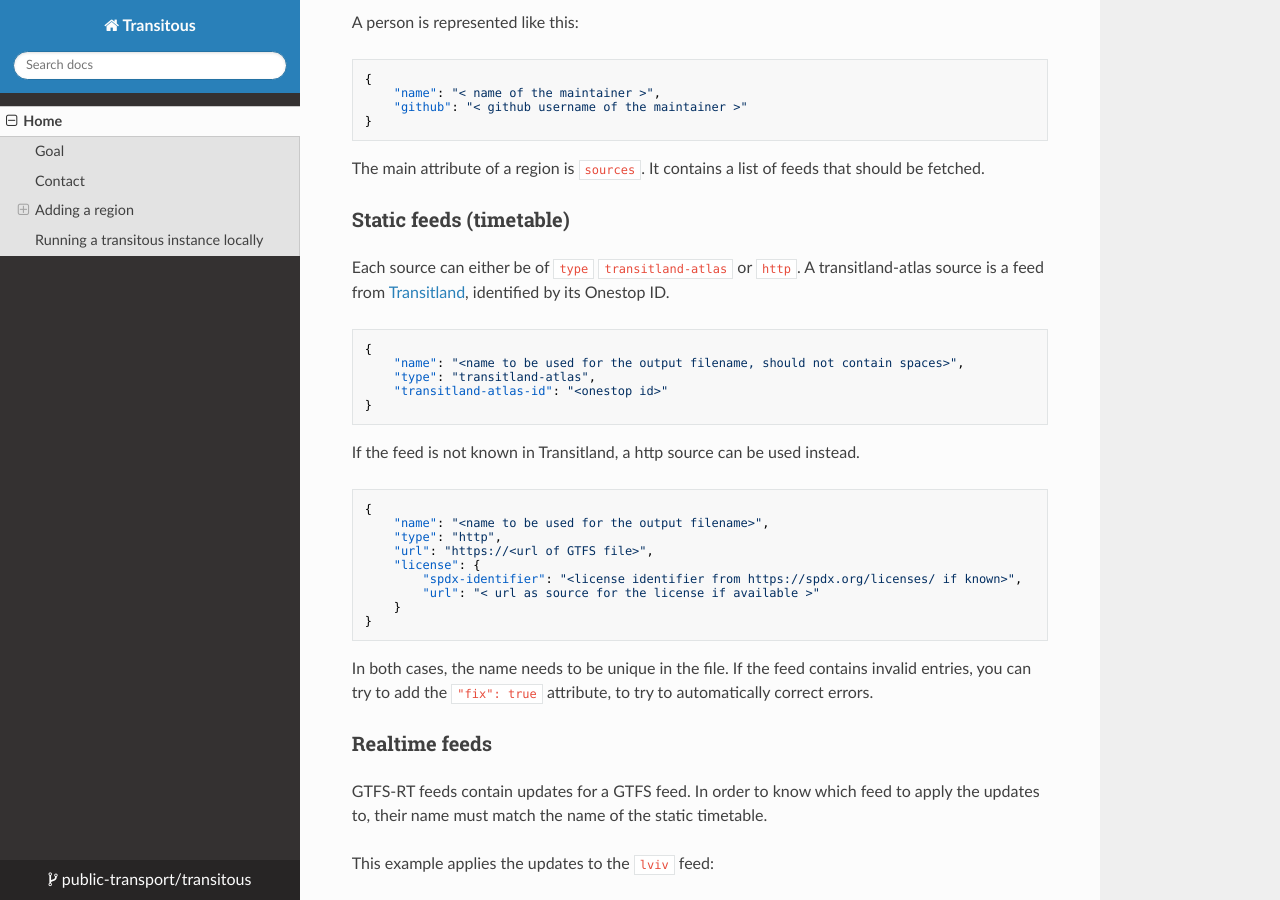
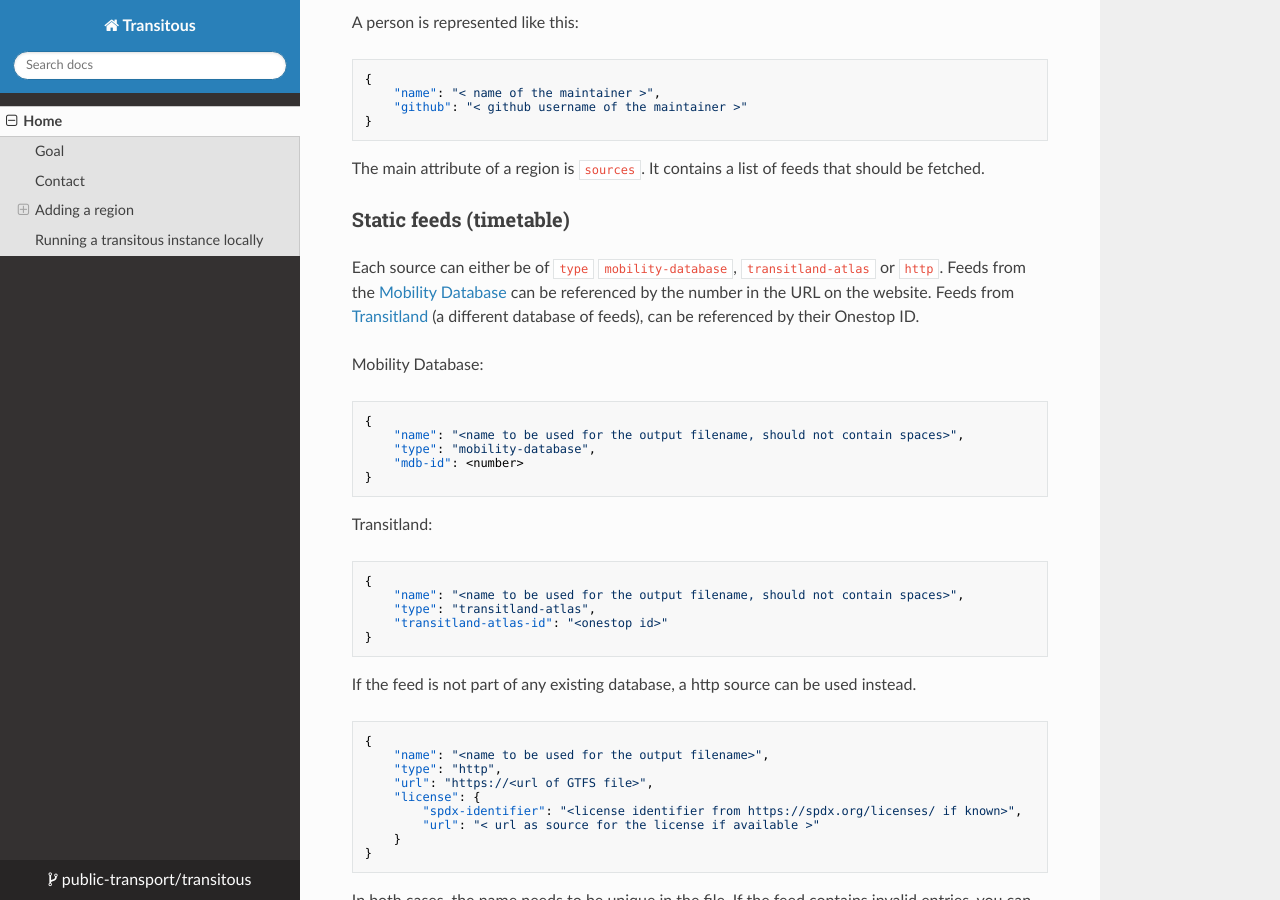
Before and after one commit to public-transport/transitous, an MkDocs documentation site: the page built from docs/docs/index.md, in a window 1280 px wide and 900 px high, scrolled down 1065 px. Built offline with MkDocs 1.6.1, drawn with Linux system fonts in a browser that asks for light colours; nearby versions of some CDN libraries.

Commit message:
Document Mobility Database sources

````diff
--- a/docs/docs/index.md
+++ b/docs/docs/index.md
@@ -66,9 +66,20 @@
 
 ### Static feeds (timetable)
 
-Each source can either be of `type` `transitland-atlas` or `http`.
-A transitland-atlas source is a feed from [Transitland](https://www.transit.land/feeds), identified by its Onestop ID.
+Each source can either be of `type` `mobility-database`, `transitland-atlas` or `http`.
+Feeds from the [Mobility Database](https://mobilitydatabase.org/) can be referenced by the number in the URL on the website.
+Feeds from [Transitland](https://www.transit.land/feeds) (a different database of feeds), can be referenced by their Onestop ID.
 
+Mobility Database:
+```json
+{
+    "name": "<name to be used for the output filename, should not contain spaces>",
+    "type": "mobility-database",
+    "mdb-id": <number>
+}
+```
+
+Transitland:
 ```json
 {
     "name": "<name to be used for the output filename, should not contain spaces>",
@@ -77,7 +88,7 @@
 }
 ```
 
-If the feed is not known in Transitland, a http source can be used instead.
+If the feed is not part of any existing database, a http source can be used instead.
 
 ```json
 {
````
